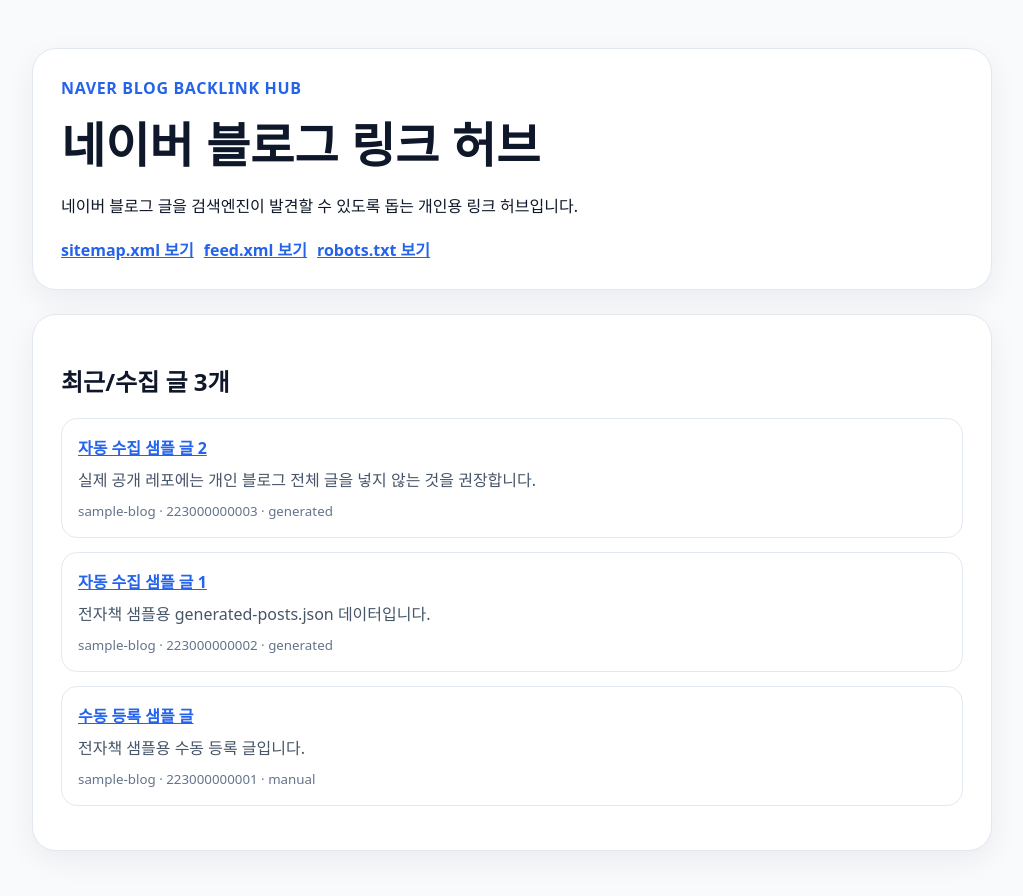
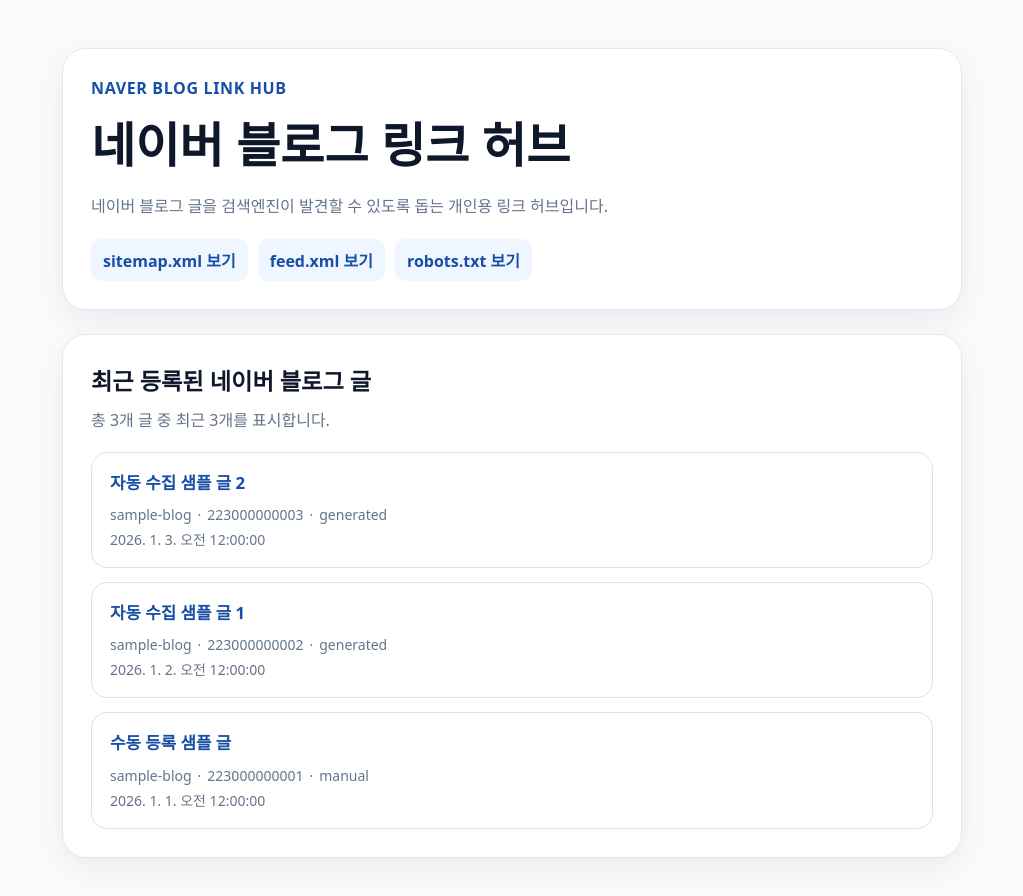
Before and after one commit to rapperkjm/naverblog_auto_backlink, a SvelteKit app: page / in a window 1280 px wide. Shown: the top 896 px of the page, without its empty margins (128-1151 px from the left). Built offline with nearby package versions, Linux system fonts and the light colour scheme; no server answers.

Commit message:
Add homepage archive pagination and direct Naver links

```diff
--- a/src/routes/+page.svelte
+++ b/src/routes/+page.svelte
@@ -1,5 +1,7 @@
 <script lang="ts">
-  import { base, resolve } from '$app/paths';
+	import { asset, resolve } from '$app/paths';
+	import Pagination from '$lib/components/Pagination.svelte';
+	import PostList from '$lib/components/PostList.svelte';
 	import type { PageProps } from './$types';
 
 	let { data }: PageProps = $props();
@@ -12,37 +14,26 @@
 
 <main class="page">
 	<section class="hero">
-    <p class="eyebrow">Naver Blog Backlink Hub</p>
+		<p class="eyebrow">Naver Blog Link Hub</p>
 		<h1>{data.siteTitle}</h1>
 		<p>{data.siteDescription}</p>
+
 		<div class="actions">
-      <a href={`${base}/sitemap.xml`}>sitemap.xml 보기</a>
+			<a href={asset('/sitemap.xml')}>sitemap.xml 보기</a>
 			<a href={resolve('/feed.xml')}>feed.xml 보기</a>
-      <a href={`${base}/robots.txt`}>robots.txt 보기</a>
+			<a href={asset('/robots.txt')}>robots.txt 보기</a>
 		</div>
 	</section>
 
 	<section class="posts">
-    <h2>최근/수집 글 {data.totalCount}개</h2>
-    {#if data.posts.length === 0}
-      <p>아직 수집된 글이 없습니다. <code>npm run sync:naver</code>를 실행하세요.</p>
-    {:else}
-      <ul>
-        {#each data.posts as post}
-          <li>
-            <a
-              href={post.url}
-              target="_blank"
-              rel="external noopener noreferrer"
-            >
-              {post.title}
-            </a>
-            <p>{post.descriptionText}</p>
-            <small>{post.blogId} · {post.logNo} · {post.source}</small>
-          </li>
-        {/each}
-      </ul>
-    {/if}
+		<h2>최근 등록된 네이버 블로그 글</h2>
+		<p class="summary">
+			총 {data.totalCount}개 글 중 최근 {data.posts.length}개를 표시합니다.
+		</p>
+
+		<PostList posts={data.posts} />
+
+		<Pagination currentPage={1} totalPages={data.totalPages} />
 	</section>
 </main>
 
@@ -55,17 +46,17 @@
 	}
 
 	.page {
-    width: min(960px, calc(100% - 32px));
+		width: min(900px, calc(100% - 32px));
 		margin: 0 auto;
 		padding: 48px 0;
 	}
 
 	.hero,
 	.posts {
-    background: white;
+		padding: 28px;
 		border: 1px solid #e2e8f0;
 		border-radius: 24px;
-    padding: 28px;
+		background: #ffffff;
 		box-shadow: 0 10px 30px rgb(15 23 42 / 0.06);
 	}
 
@@ -75,8 +66,8 @@
 
 	.eyebrow {
 		margin: 0 0 8px;
-    color: #2563eb;
-    font-weight: 700;
+		color: #174ea6;
+		font-weight: 800;
 		letter-spacing: 0.04em;
 		text-transform: uppercase;
 	}
@@ -86,6 +77,21 @@
 		font-size: clamp(2rem, 5vw, 3rem);
 	}
 
+	h2 {
+		margin: 0;
+		font-size: 1.45rem;
+	}
+
+	.hero > p:last-of-type,
+	.summary {
+		color: #64748b;
+		line-height: 1.65;
+	}
+
+	.summary {
+		margin: 10px 0 18px;
+	}
+
 	.actions {
 		display: flex;
 		flex-wrap: wrap;
@@ -93,31 +99,17 @@
 		margin-top: 20px;
 	}
 
-  .actions a,
-  .posts a {
-    color: #2563eb;
-    font-weight: 700;
+	.actions a {
+		padding: 9px 12px;
+		border-radius: 10px;
+		color: #174ea6;
+		background: #eff6ff;
+		font-weight: 750;
+		text-decoration: none;
 	}
 
-  ul {
-    display: grid;
-    gap: 14px;
-    padding: 0;
-    list-style: none;
-  }
-
-  li {
-    padding: 16px;
-    border: 1px solid #e2e8f0;
-    border-radius: 16px;
-  }
-
-  li p {
-    margin: 8px 0;
-    color: #475569;
-  }
-
-  small {
-    color: #64748b;
+	.actions a:hover,
+	.actions a:focus-visible {
+		text-decoration: underline;
 	}
 </style>
```
Lines whose indentation alone changed are shown as unchanged.
